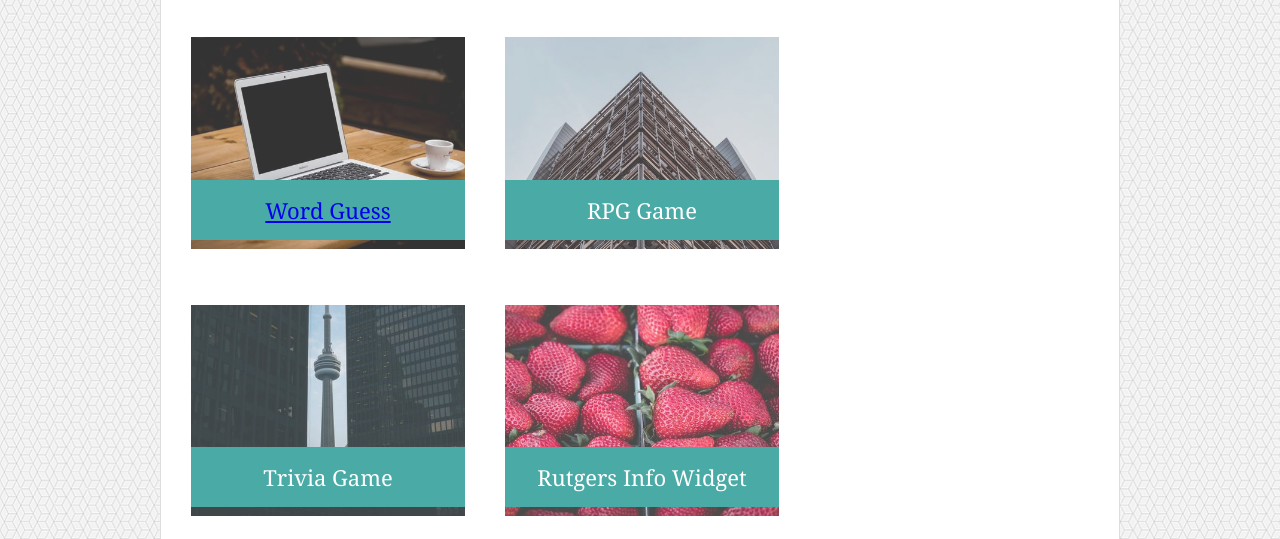
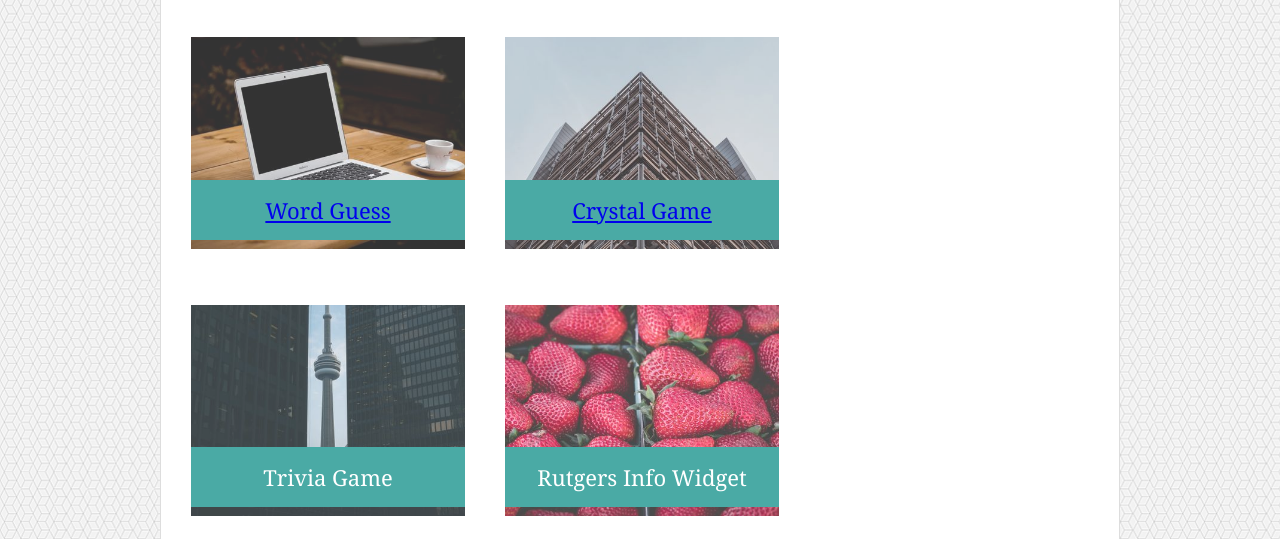
Before and after one commit to bullsean/Responsive-Portfolio, a plain HTML site: page portfolio.html in a window 1280 px wide. Shown: the part 261-800 px from the top of the page. Drawn offline with Linux system fonts and the light colour scheme.

Commit message:
Added link to my Crystal Game

```diff
--- a/portfolio.html
+++ b/portfolio.html
@@ -31,9 +31,9 @@
         <h3><a href="https://bullsean.github.io/Word-Guess-Game/">Word Guess</a></h3>
       </div>
       <div class="work">
-        <img src="assets/images/Placeholder2.jpg" alt="RPG Game">
+        <img src="assets/images/Placeholder2.jpg" alt="Crystal Game">
 
-        <h3>RPG Game</h3>
+        <h3><a href="https://bullsean.github.io/unit-4-game/">Crystal Game</a></h3>
       </div>
       <div class="work">
         <img src="assets/images/Placeholder3.jpg" alt="Trivia Game">
```
